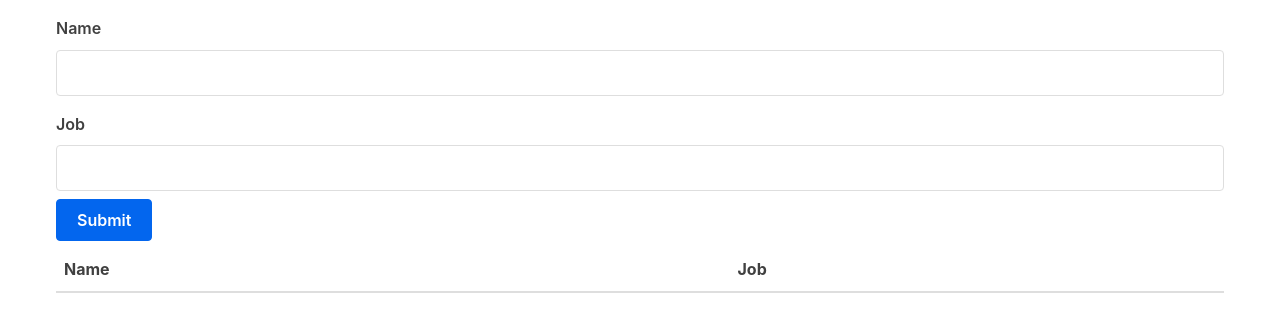
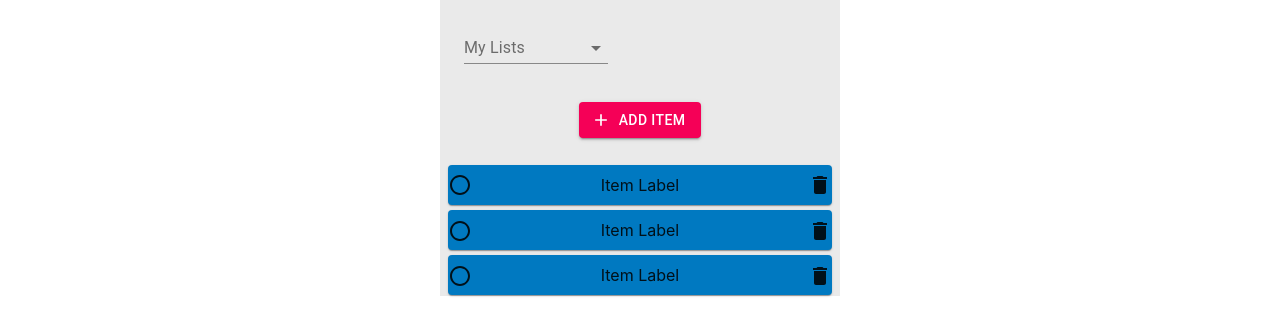
Before and after one commit to ApolloEagle/react-api, a React (Create React App) app: page / in a window 1280 px wide. Shown: the top 336 px of the page. Built offline with nearby package versions, Linux system fonts and the light colour scheme.

Commit message:
New to-do list (static)

```diff
--- a/package.json
+++ b/package.json
@@ -3,6 +3,8 @@
   "version": "0.1.0",
   "private": true,
   "dependencies": {
+    "@material-ui/core": "^4.11.0",
+    "@material-ui/icons": "^4.9.1",
     "@testing-library/jest-dom": "^4.2.4",
     "@testing-library/react": "^9.5.0",
     "@testing-library/user-event": "^7.2.1",
--- a/src/App.js
+++ b/src/App.js
@@ -1,40 +1,44 @@
-import React, { Component } from 'react'
-import Table from './Table'
-import Form from './Form'
+import React, { Component } from 'react';
+// import Table from './Table'
+// import Form from './Form'
+import ListForm from './components/ListForm';
 
 class App extends Component {
+  render() {
+    return <ListForm />;
+  }
 
-	state = {
-		characters : []
-	}
+  // state = {
+  // 	characters : []
+  // }
 
-	removeCharacter = index => {
-		const { characters } = this.state
+  // removeCharacter = index => {
+  // 	const { characters } = this.state
 
-		this.setState({
-			characters: characters.filter((character, i) => {
-				return i !== index
-			}),
-		})
-	}
+  // 	this.setState({
+  // 		characters: characters.filter((character, i) => {
+  // 			return i !== index
+  // 		}),
+  // 	})
+  // }
 
-	handleSubmit = character => {
-		this.setState({
-			characters: [...this.state.characters, character]
-		})
-	}
+  // handleSubmit = character => {
+  // 	this.setState({
+  // 		characters: [...this.state.characters, character]
+  // 	})
+  // }
 
-	render() {
+  // render() {
 
-		const { characters } = this.state
+  // 	const { characters } = this.state
 
-		return (
-			<div className="container">
-				<Form handleSubmit={this.handleSubmit}/>
-				<Table characterData={characters} removeCharacter={this.removeCharacter} />
-			</div>
-		)
-	}
+  // 	return (
+  // 		<div className="container">
+  // 			<Form handleSubmit={this.handleSubmit}/>
+  // 			<Table characterData={characters} removeCharacter={this.removeCharacter} />
+  // 		</div>
+  // 	)
+  // }
 }
 
-export default App
+export default App;
--- a/src/Form.js
+++ /dev/null
@@ -1,50 +0,0 @@
-import React, { Component } from 'react'
-
-class Form extends Component {
-
-	handleChange = event => {
-		const { name, value } = event.target
-
-		this.setState({
-			[name]: value,
-		})
-	}
-
-	submitForm = () => {
-		this.props.handleSubmit(this.state)
-		this.setState(this.initialState)
-	}
-
-	initialState = {
-		name: '',
-		job: '',
-	}
-
-	state = this.initialState
-
-	render() {
-		const { name, job } = this.state;
-
-		return (
-			<form>
-				<label htmlFor="name">Name</label>
-				<input
-					type="text"
-					name="name"
-					id="name"
-					value={name}
-					onChange={this.handleChange} />
-				<label htmlFor="job">Job</label>
-				<input
-					type="text"
-					name="job"
-					id="job"
-					value={job}
-					onChange={this.handleChange} />
-				<input type="button" value="Submit" onClick={this.submitForm} />
-			</form>
-		);
-	}
-}
-
-export default Form;
--- a/src/Table.js
+++ /dev/null
@@ -1,44 +0,0 @@
-import React, { Component } from 'react'
-
-const TableHeader = () => {
-	return (
-		<thead>
-			<tr>
-				<th>Name</th>
-				<th>Job</th>
-			</tr>
-		</thead>
-	)
-}
-
-const TableBody = props => {
-  const rows = props.characterData.map((row, index) => {
-    return (
-      <tr key={index}>
-        <td>{row.name}</td>
-        <td>{row.job}</td>
-				<td>
-					<button onClick={() => props.removeCharacter(index)}>Delete</button>
-				</td>
-      </tr>
-    )
-  })
-
-  return <tbody>{rows}</tbody>
-}
-
-class Table extends Component {
-	render() {
-
-		const { characterData, removeCharacter } = this.props
-
-		return (
-			<table>
-				<TableHeader />
-				<TableBody characterData={characterData} removeCharacter={removeCharacter} />
-			</table>
-		)
-	}
-}
-
-export default Table
--- /dev/null
+++ b/src/components/AddItem.js
@@ -0,0 +1,33 @@
+import React from 'react';
+
+// Material-UI
+import Grid from '@material-ui/core/Grid';
+import Button from '@material-ui/core/Button';
+import AddIcon from '@material-ui/icons/Add';
+import { makeStyles } from '@material-ui/core/styles';
+
+// Styling
+const useStyles = makeStyles((theme) => ({
+  root: {
+    display: 'flex',
+    flexWrap: 'wrap',
+    margin: theme.spacing(1),
+    alignItems: 'center',
+    justifyContent: 'center',
+  },
+}));
+
+const AddItem = () => {
+  const classes = useStyles();
+  return (
+    <Grid container>
+      <Grid item xs={12} className={classes.root}>
+        <Button variant="contained" color="secondary" startIcon={<AddIcon />}>
+          Add Item
+        </Button>
+      </Grid>
+    </Grid>
+  );
+};
+
+export default AddItem;
--- /dev/null
+++ b/src/components/List.js
@@ -0,0 +1,50 @@
+import React from 'react';
+
+// Components
+import ListItem from './ListItem';
+
+// Material-UI
+import Grid from '@material-ui/core/Grid';
+import Paper from '@material-ui/core/Paper';
+import { makeStyles } from '@material-ui/core/styles';
+
+// Styling
+const useStyles = makeStyles((theme) => ({
+  root: {
+    display: 'flex',
+    flexWrap: 'wrap',
+    '& > *': {
+      margin: theme.spacing(0.5, 1, 0, 1),
+      width: theme.spacing(50),
+      height: theme.spacing(5),
+      backgroundColor: '#0079C1',
+    },
+    alignItems: 'center',
+    justifyContent: 'center',
+  },
+}));
+
+const List = () => {
+  const classes = useStyles();
+  return (
+    <Grid container>
+      <Grid item xs={12} className={classes.root}>
+        <Paper>
+          <ListItem />
+        </Paper>
+      </Grid>
+      <Grid item xs={12} className={classes.root}>
+        <Paper>
+          <ListItem />
+        </Paper>
+      </Grid>
+      <Grid item xs={12} className={classes.root}>
+        <Paper>
+          <ListItem />
+        </Paper>
+      </Grid>
+    </Grid>
+  );
+};
+
+export default List;
--- /dev/null
+++ b/src/components/ListForm.js
@@ -0,0 +1,66 @@
+import React from 'react';
+
+// Components
+import Lists from './Lists';
+import AddItem from './AddItem';
+import List from './List';
+
+// Material-UI
+import Grid from '@material-ui/core/Grid';
+import { makeStyles } from '@material-ui/core/styles';
+
+// Styling
+const useStyles = makeStyles((theme) => ({
+  lists: {
+    display: 'flex',
+    flexWrap: 'wrap',
+    '& > *': {
+      width: theme.spacing(50),
+      height: theme.spacing(10),
+      backgroundColor: '#EAEAEA',
+    },
+    alignItems: 'center',
+    justifyContent: 'center',
+  },
+  addItem: {
+    display: 'flex',
+    flexWrap: 'wrap',
+    '& > *': {
+      width: theme.spacing(50),
+      height: theme.spacing(10),
+      backgroundColor: '#EAEAEA',
+    },
+    alignItems: 'center',
+    justifyContent: 'center',
+  },
+  list: {
+    display: 'flex',
+    flexWrap: 'wrap',
+    '& > *': {
+      width: theme.spacing(50),
+      height: theme.spacing(17),
+      backgroundColor: '#EAEAEA',
+    },
+    alignItems: 'center',
+    justifyContent: 'center',
+  },
+}));
+
+const ListForm = () => {
+  const classes = useStyles();
+  return (
+    <Grid container>
+      <Grid item xs={12} className={classes.lists}>
+        <Lists />
+      </Grid>
+      <Grid item xs={12} className={classes.addItem}>
+        <AddItem />
+      </Grid>
+      <Grid item xs={12} className={classes.list}>
+        <List />
+      </Grid>
+    </Grid>
+  );
+};
+
+export default ListForm;
--- /dev/null
+++ b/src/components/ListItem.js
@@ -0,0 +1,58 @@
+import React from 'react';
+
+// Material-UI
+import Grid from '@material-ui/core/Grid';
+import DeleteIcon from '@material-ui/icons/Delete';
+import RadioButtonUncheckedIcon from '@material-ui/icons/RadioButtonUnchecked';
+import { makeStyles } from '@material-ui/core/styles';
+
+// Styling
+const useStyles = makeStyles((theme) => ({
+  root: {
+    display: 'flex',
+    flexWrap: 'wrap',
+    alignItems: 'center',
+    justifyContent: 'center',
+    marginTop: theme.spacing(1),
+  },
+  radio: {
+    display: 'flex',
+    flexWrap: 'wrap',
+    alignItems: 'center',
+    justifyContent: 'flex-start',
+    // marginTop: theme.spacing(1),
+  },
+  itemName: {
+    display: 'flex',
+    flexWrap: 'wrap',
+    alignItems: 'center',
+    justifyContent: 'center',
+    // marginTop: theme.spacing(1),
+  },
+  delete: {
+    display: 'flex',
+    flexWrap: 'wrap',
+    alignItems: 'center',
+    justifyContent: 'flex-end',
+    // marginTop: theme.spacing(1),
+  },
+}));
+
+const ListItem = () => {
+  const classes = useStyles();
+  return (
+    <Grid container className={classes.root}>
+      <Grid item xs={4} className={classes.radio}>
+        <RadioButtonUncheckedIcon />
+      </Grid>
+      <Grid item xs={4} className={classes.itemName}>
+        Item Label
+      </Grid>
+      <Grid item xs={4} className={classes.delete}>
+        <DeleteIcon />
+      </Grid>
+    </Grid>
+  );
+};
+
+export default ListItem;
--- /dev/null
+++ b/src/components/Lists.js
@@ -0,0 +1,49 @@
+import React from 'react';
+
+// Material-UI
+import Grid from '@material-ui/core/Grid';
+import Select from '@material-ui/core/Select';
+import MenuItem from '@material-ui/core/MenuItem';
+import InputLabel from '@material-ui/core/InputLabel';
+import FormControl from '@material-ui/core/FormControl';
+import { makeStyles } from '@material-ui/core/styles';
+
+// Styling
+const useStyles = makeStyles((theme) => ({
+  root: {
+    display: 'flex',
+    flexWrap: 'wrap',
+    margin: theme.spacing(1),
+    alignItems: 'center',
+    justifyContent: 'flex-start',
+  },
+  formControl: {
+    margin: theme.spacing(1),
+    width: theme.spacing(20),
+  },
+  inputLabel: {
+    margin: theme.spacing(0, 1, 0, 1),
+  },
+  select: {
+    margin: theme.spacing(1),
+  },
+}));
+
+const Lists = () => {
+  const classes = useStyles();
+  return (
+    <Grid container>
+      <Grid item xs={12} className={classes.root}>
+        <FormControl className={classes.formControl}>
+          <InputLabel className={classes.inputLabel}>My Lists</InputLabel>
+          <Select className={classes.select}>
+            <MenuItem>Custom List 1</MenuItem>
+            <MenuItem>Custom List 2</MenuItem>
+          </Select>
+        </FormControl>
+      </Grid>
+    </Grid>
+  );
+};
+
+export default Lists;
```
Also changed, not shown: src/App.css (deleted, +0 -38 lines), src/logo.svg (deleted), 1 other file (tests, documents, lock files or other folders).
